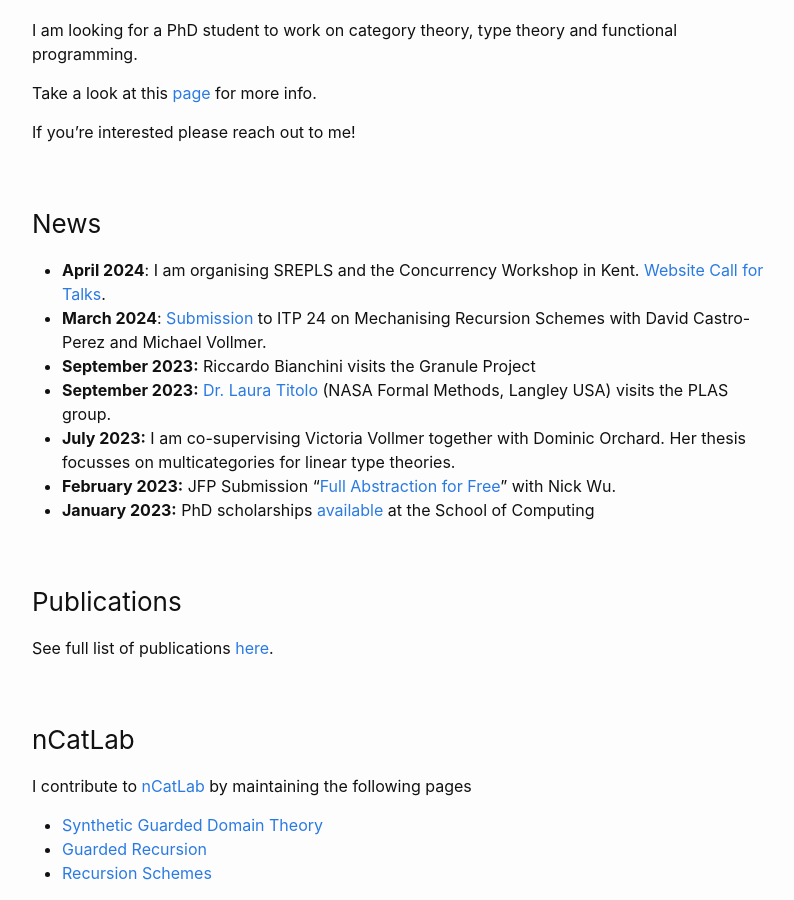
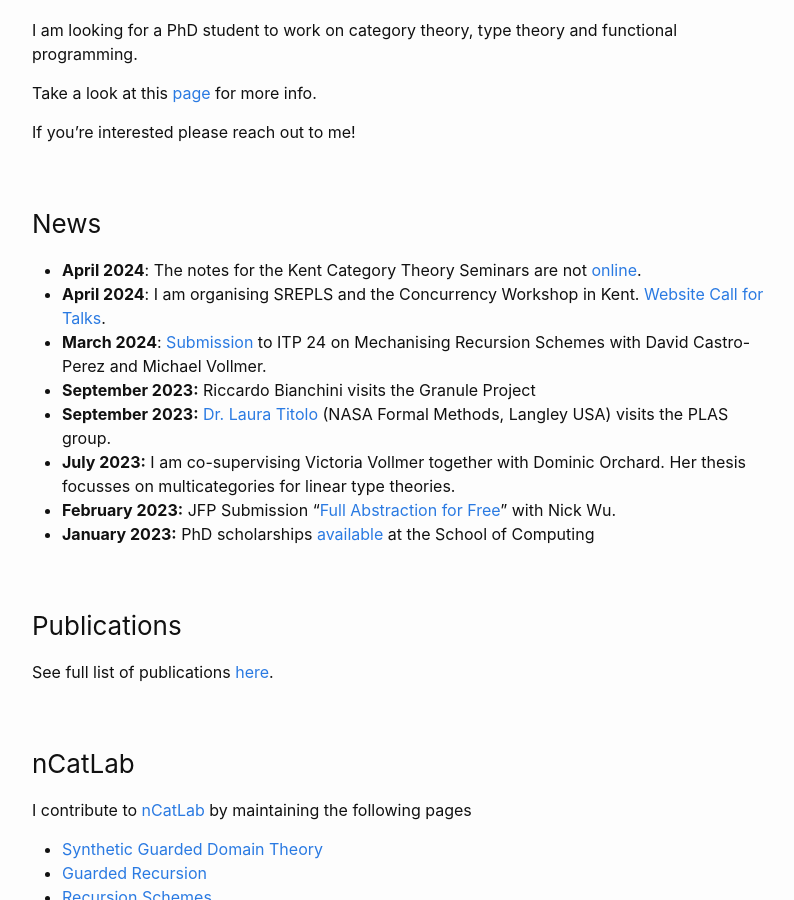
Before and after one commit to mpaviotti/mpaviotti.github.com, a Jekyll site: the page built from index.markdown, in a window 1280 px wide and 900 px high, scrolled down 765 px. Shown: the whole window, without its empty margins (238-1032 px from the left). Built offline with Jekyll 4.4.1, drawn with Linux system fonts in a browser that asks for light colours.

Commit message:
news KCTS24.

```diff
--- a/index.markdown
+++ b/index.markdown
@@ -45,6 +45,7 @@ Take a look at this [page]({% link phd.markdown %}) for more info.
 If you're interested please reach out to me!
 
 ### News
+- **April 2024**: The notes for the Kent Category Theory Seminars are not [online](/assets/papers/intro-cat24.pdf).
 - **April 2024**: I am organising SREPLS and the Concurrency Workshop in Kent. [Website](https://cw-srepls-24.github.io) [Call for Talks](/assets/srepls24.txt).
 - **March 2024**: [Submission](/assets/papers/itp24.pdf) to ITP 24 on Mechanising Recursion Schemes with David Castro-Perez and Michael Vollmer.
 - **September 2023:** Riccardo Bianchini visits the Granule Project
```
